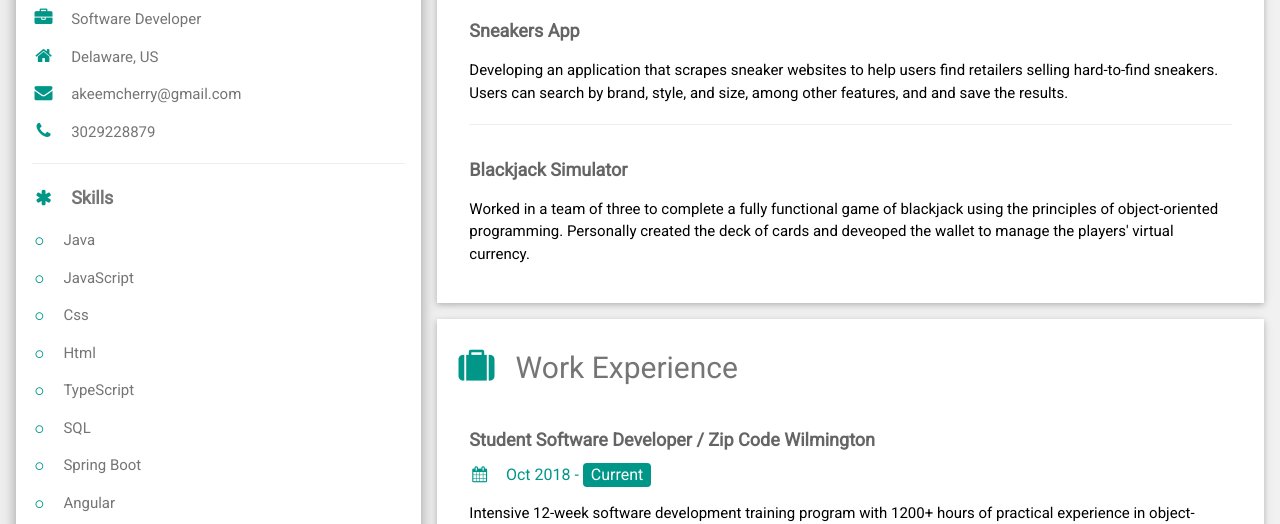
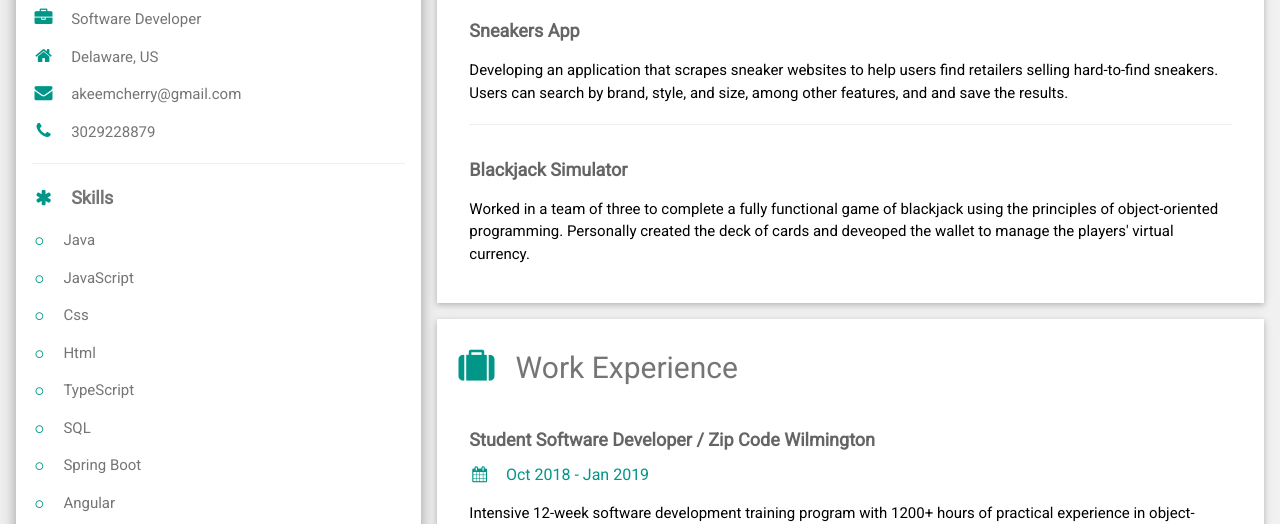
Before and after one commit to akeemcherry/akeemcherry.github.io, a plain HTML site: page index.html in a window 1280 px wide. Shown: the part 428-952 px from the top of the page. Drawn offline with nearby package versions, Linux system fonts and the light colour scheme.

Commit message:
update info

```diff
--- a/index.html
+++ b/index.html
@@ -94,7 +94,7 @@ html,body,h1,h2,h3,h4,h5,h6 {font-family: "Roboto", sans-serif}
         <h2 class="w3-text-grey w3-padding-16"><i class="fa fa-suitcase fa-fw w3-margin-right w3-xxlarge w3-text-teal"></i>Work Experience</h2>
         <div class="w3-container">
           <h5 class="w3-opacity"><b>Student Software Developer / Zip Code Wilmington</b></h5>
-          <h6 class="w3-text-teal"><i class="fa fa-calendar fa-fw w3-margin-right"></i>Oct 2018 - <span class="w3-tag w3-teal w3-round">Current</span></h6>
+          <h6 class="w3-text-teal"><i class="fa fa-calendar fa-fw w3-margin-right"></i>Oct 2018 - Jan 2019</h6>
           <p>Intensive 12-week software development training program with 1200+ hours of practical experience in object-oriented programming.</p>
           <hr>
         </div>
```
